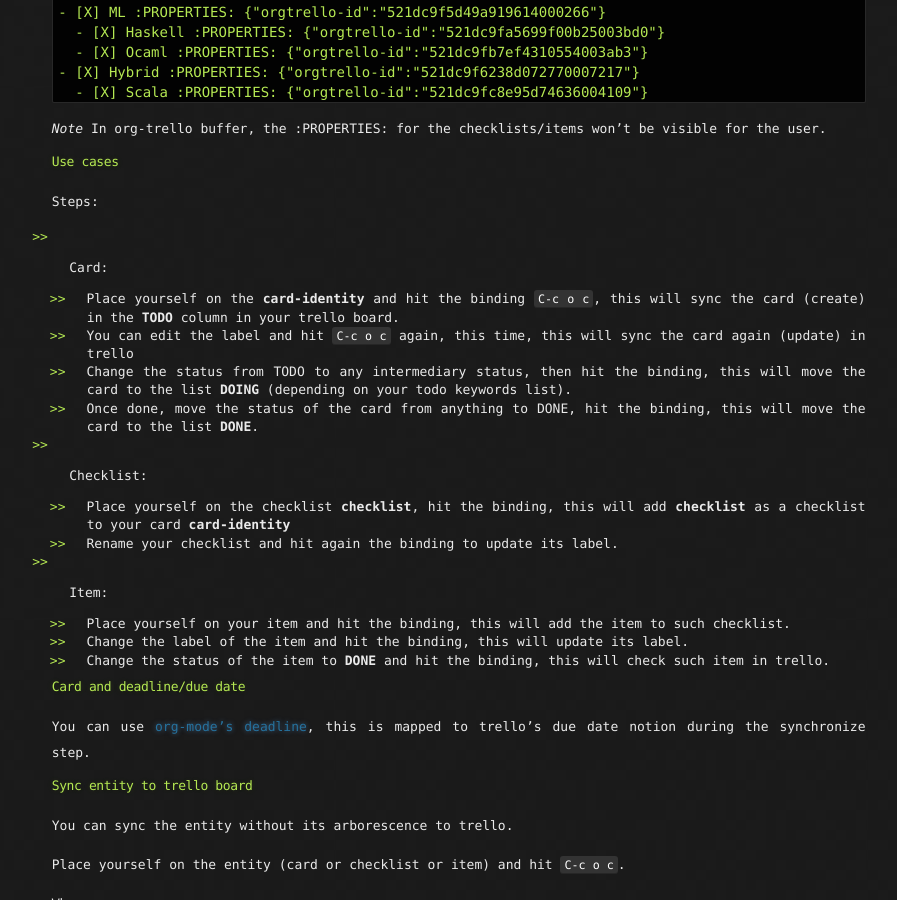
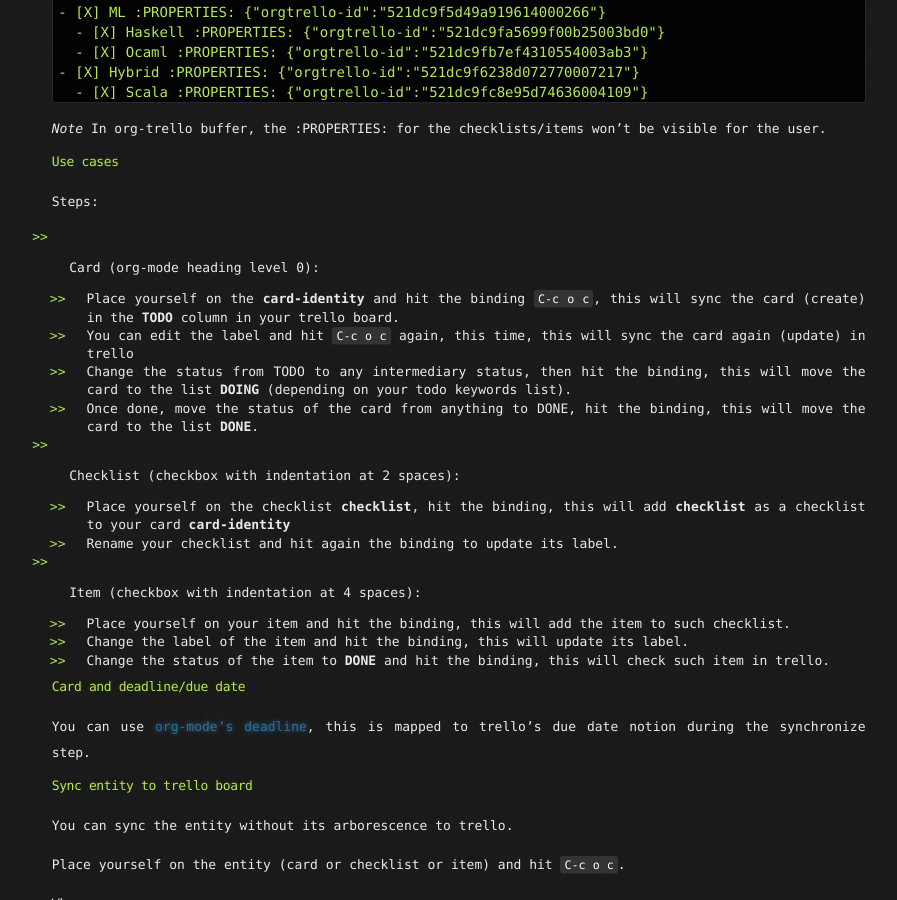
Before and after one commit to org-trello/org-trello.github.io, a Jekyll site: the page built from usage.md, in a window 1280 px wide and 900 px high, scrolled down 977 px. Shown: the whole window, without its empty margins (197-1094 px from the left). Built offline with Jekyll 4.4.1, drawn with Linux system fonts in a browser that asks for light colours; nearby versions of some CDN libraries; library files that are not in the unit come from our copies; Markdown is read by kramdown in place of the engine named in the settings.

Commit message:
Improve format rendering

```diff
--- a/usage.md
+++ b/usage.md
@@ -66,19 +66,19 @@ For example, once synced to trello, this looks like:
 
 Steps:
 
-- Card:
+- Card (org-mode heading level 0):
 
   - Place yourself on the **card-identity** and hit the binding <kbd>C-c o c</kbd>, this will sync the card (create) in the **TODO** column in your trello board.
   - You can edit the label and hit <kbd>C-c o c</kbd> again, this time, this will sync the card again (update) in trello
   - Change the status from TODO to any intermediary status, then hit the binding, this will move the card to the list **DOING** (depending on your todo keywords list).
   - Once done, move the status of the card from anything to DONE, hit the binding, this will move the card to the list **DONE**.
 
-- Checklist:
+- Checklist (checkbox with indentation at 2 spaces):
 
   - Place yourself on the checklist **checklist**, hit the binding, this will add **checklist** as a checklist to your card **card-identity**
   - Rename your checklist and hit again the binding to update its label.
 
-- Item:
+- Item (checkbox with indentation at 4 spaces):
 
   - Place yourself on your item and hit the binding, this will add the item to such checklist.
   - Change the label of the item and hit the binding, this will update its label.
@@ -95,9 +95,10 @@ You can sync the entity without its arborescence to trello.
 Place yourself on the entity (card or checklist or item) and hit <kbd>C-c o c</kbd>.
 
 When on:
-- a card, this will only sync the card
-- a checklist, this will only sync the checklist
-- an item, will only sync the item
+
+  - a card, this will only sync the card
+  - a checklist, this will only sync the checklist
+  - an item, will only sync the item
 
 #### Sync entity from trello board
 
@@ -112,9 +113,10 @@ You can sync the full entity and its arborescence.
 Place yourself on the entity (card or checklist or item) and hit <kbd>C-c o C</kbd>.
 
 When on:
-- a card, this will sync the card, then the checklists then any items of each checklist.
-- a checklist, this will sync the checklist then the items.
-- an item, will only sync the item
+
+  - a card, this will sync the card, then the checklists then any items of each checklist.
+  - a checklist, this will sync the checklist then the items.
+  - an item, will only sync the item
 
 #### Sync entity with structure from trello board
 
```
